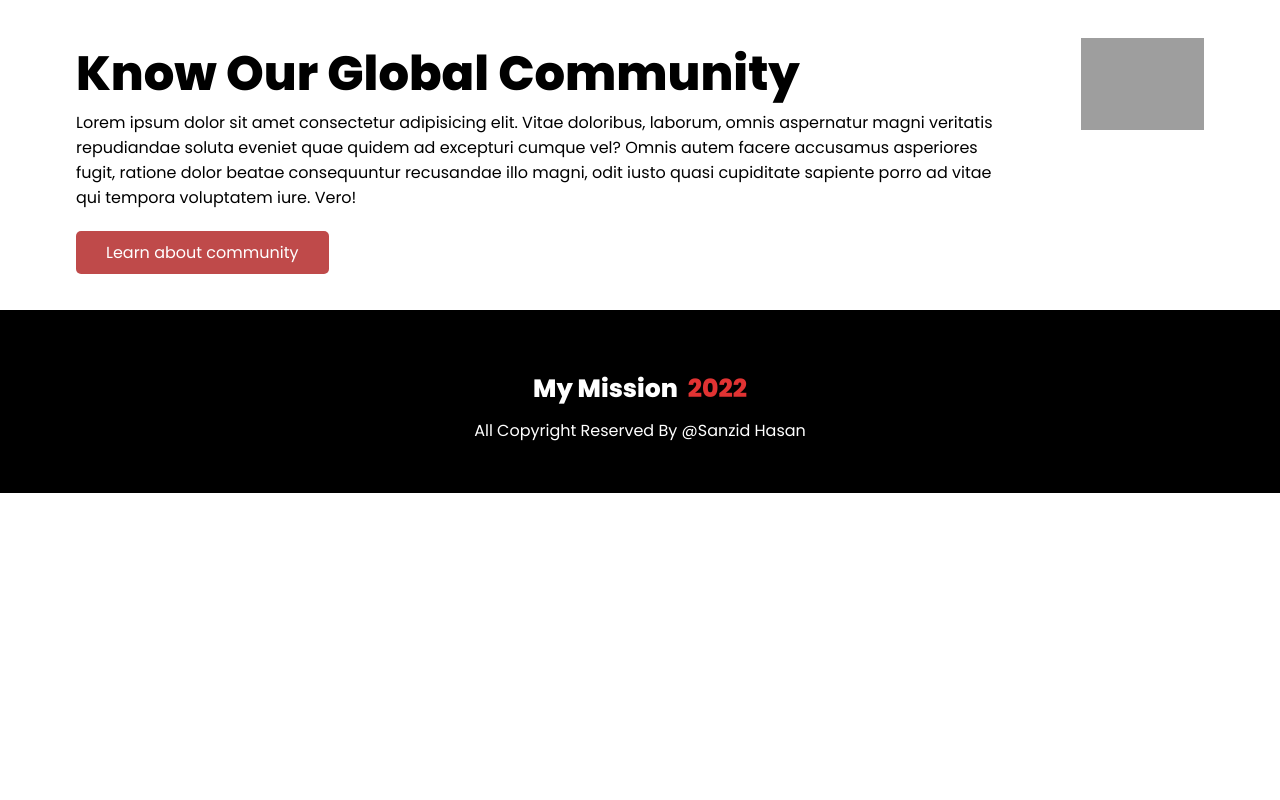
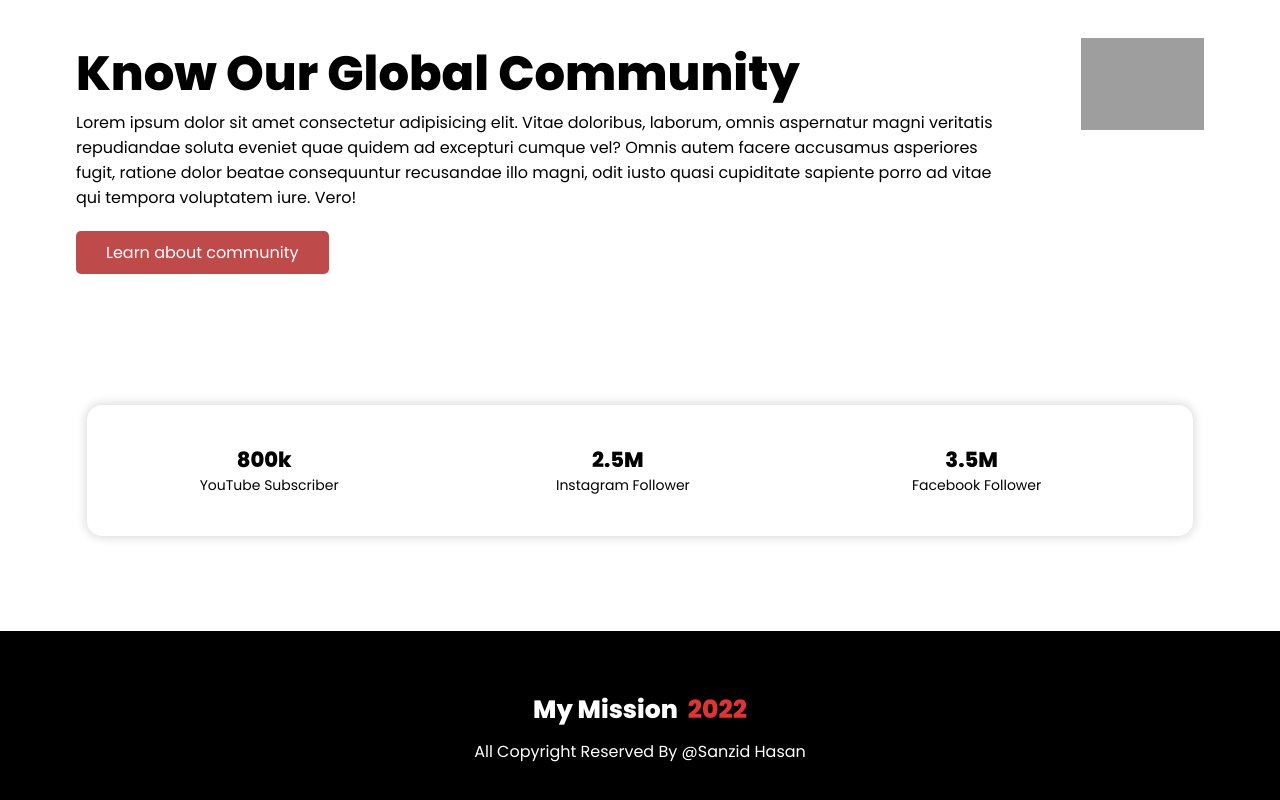
Before and after one commit to sanzid305/kazi-sanzid-hasan-personal-portfolio, a plain HTML site: page index.html in a window 1280 px wide. Shown: the part 1478-2278 px from the top of the page. Before the commit the page ends 1971 px from the top, so only its background shows below. Drawn offline with Linux system fonts and the light colour scheme; grey boxes are pictures that could not be loaded.

Commit message:
add media engagement

```diff
--- a/index.html
+++ b/index.html
@@ -91,6 +91,31 @@
             </div>
         </div>
     </section>
+    <section id="media-engagement">
+        <div class="container">
+            <div class="enagagement-wrapper">
+                <div class="engagement-boxes">
+                    <div class="youtube">
+                        <h1 class="h1">800k</h1>
+                        <span>YouTube Subscriber</span>
+                    </div>
+                </div>
+
+                <div class="engagement-boxes">
+                    <div class="instagram">
+                        <h1 class="h1">2.5M</h1>
+                        <span>Instagram Follower</span>
+                    </div>
+                </div>
+                <div class="engagement-boxes">
+                    <div class="facebook">
+                        <h1 class="h1">3.5M</h1>
+                        <span>Facebook Follower</span>
+                    </div>
+                </div>
+            </div>
+        </div>
+    </section>
     <footer id="footer">
         <div class="container">
             <div class="footer-content">
--- a/style.css
+++ b/style.css
@@ -199,6 +199,29 @@ footer{
 .community-descp p {
     padding-bottom: 3rem;
 }
+/* media engagement  */
+#media-engagement{
+    margin-top: 5rem !important;
+    margin-bottom: 5rem;
+}
+.enagagement-wrapper{
+    width: 98%;
+    box-shadow: 0px 0px 10px 2px #ddd;
+    padding: 40px 0px;
+    margin: 0 auto;
+    text-align: center;
+    display: flex;
+    flex-wrap: nowrap;
+    border-radius: 15px;
+}
+.engagement-boxes{
+    width: 32%;
+}
+
+.engagement-boxes h1{font-size: 2.1rem;line-height: 3rem;}
+.engagement-boxes span,
+.review-box span{font-size: 14px}
+
 /*-------------- footer ------------ */
 #footer{
     width: 100%;
```
